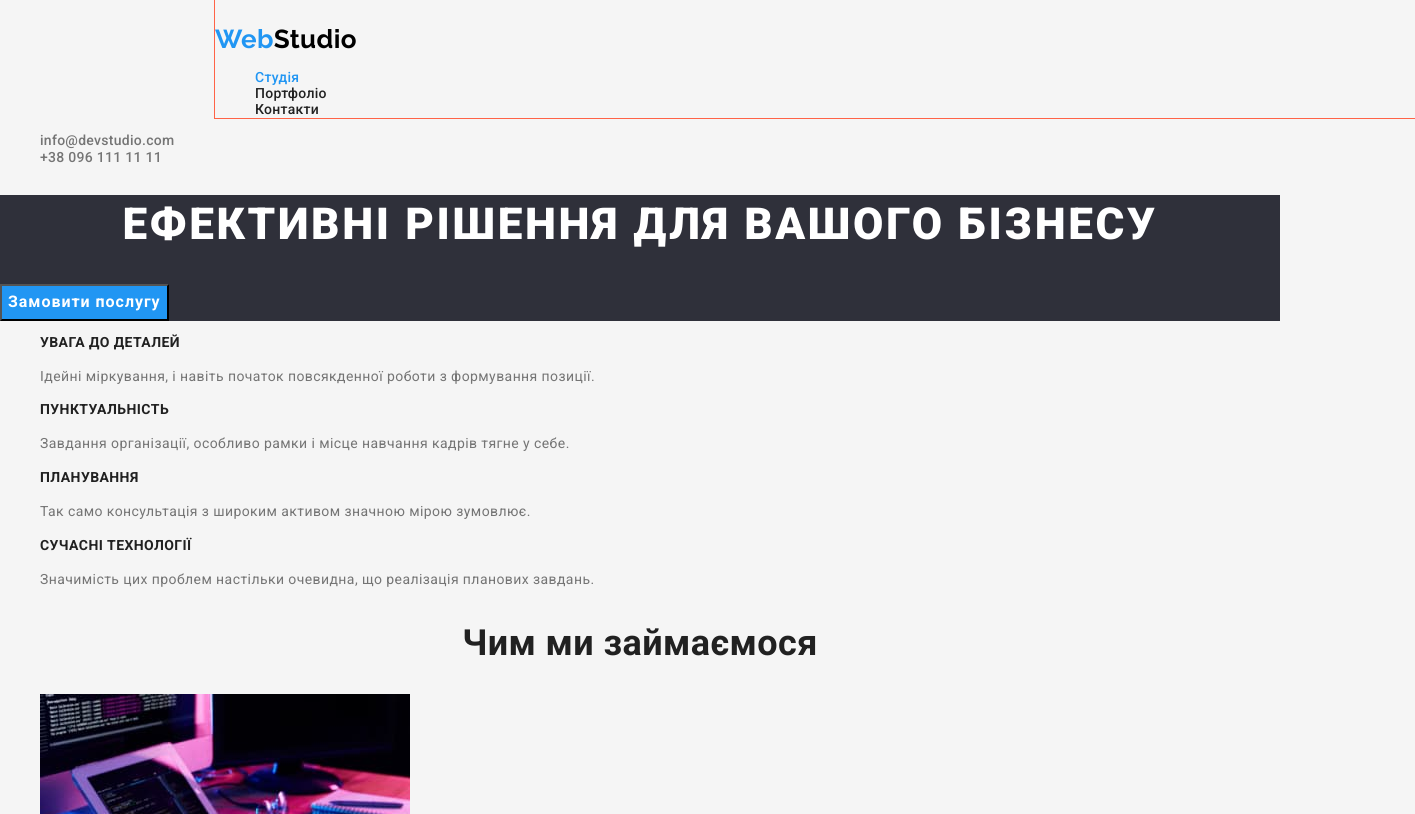
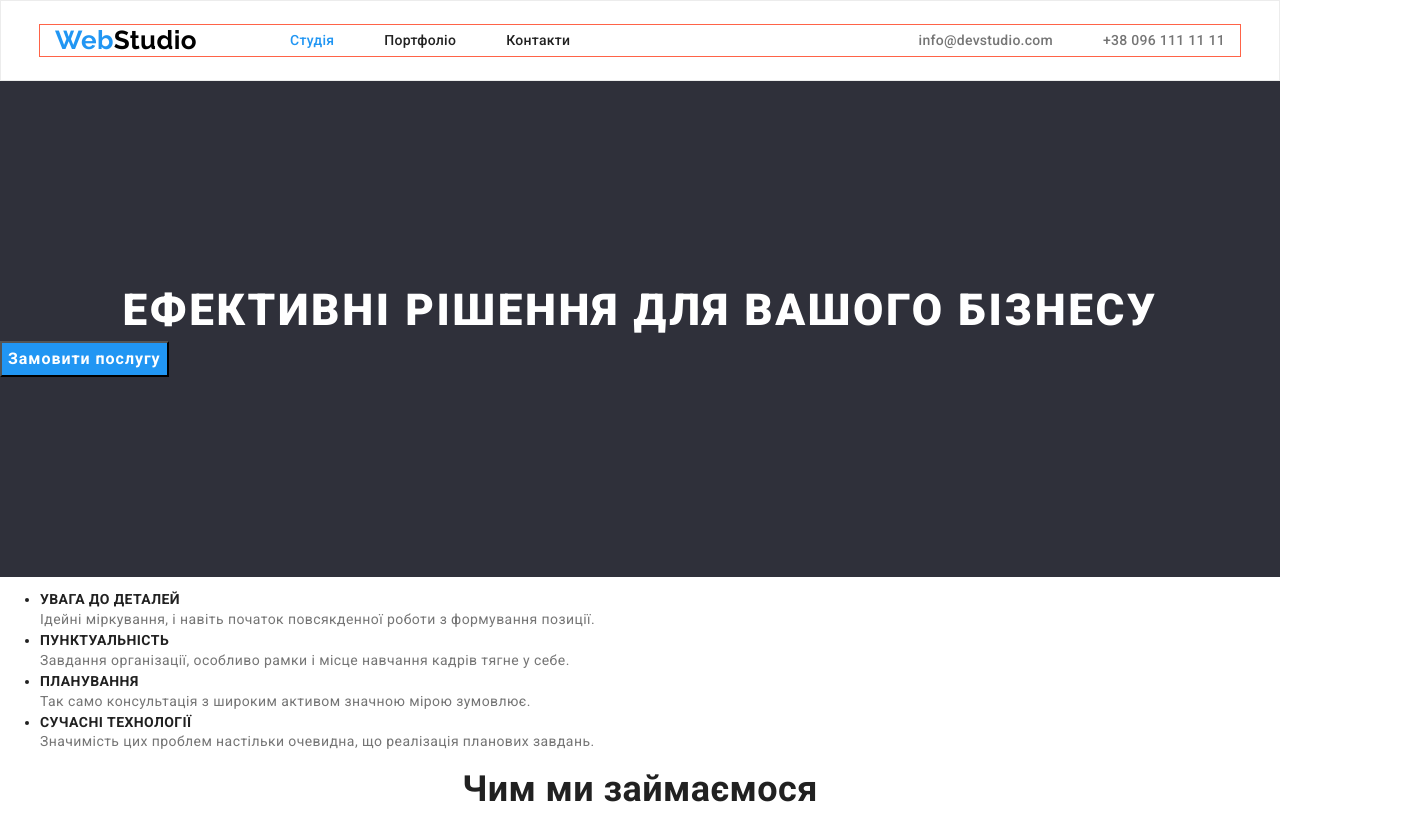
Before and after one commit to makshol/goit-markup-hw-03, a plain HTML site: page index.html in a window 1280 px wide. Shown: the top 814 px of the page, 1415 px wide, since content can reach past the window. Drawn offline with nearby package versions, Linux system fonts and the light colour scheme.

Commit message:
hero start

```diff
--- a/index.html
+++ b/index.html
@@ -15,25 +15,25 @@
     <link rel="stylesheet" href="./styles/styles.css">
   </head>
   <body>
-    <header>
+    <header class="header">
       <div class="container">
-      <nav>
-        <a href="./index.html" class="logo">Web<span class="studio">Studio</span></a>
-        <ul class="site-nav">
-          <li><a href="./index.html" class="link-studio">Студія</a></li>
-          <li><a href="./portfolio.html" class="link">Портфоліо</a></li>
-          <li><a href="" class="link">Контакти</a></li>
+      <nav class="header-nav">
+        <a href="./index.html" class="logo link">Web<span class="studio">Studio</span></a>
+        <ul class="header-nav-list list">
+          <li class="header-nav-item"><a class="header-nav-link link current" href="./index.html" >Студія</a></li>
+          <li class="header-nav-item"><a class="header-nav-link link" href="./portfolio.html" >Портфоліо</a></li>
+          <li class="header-nav-item"><a class="header-nav-link link" href="">Контакти</a></li>
         </ul>
       </nav>
+          <ul class="contact-list list">
+        <li class="contact-item"><a class="contact-link link" href="mailto:info@devstudio.com">info@devstudio.com</a></li>
+        <li class="contact-item"><a class="contact-link link" href="tel:+380961111111">+38 096 111 11 11</a></li>
+      </ul>
     </div>
-      <ul class="site-nav">
-        <li><a href="mailto:info@devstudio.com" class="url-address">info@devstudio.com</a></li>
-        <li><a href="tel:+380961111111" class="url-address">+38 096 111 11 11</a></li>
-      </ul>
     </header>
     <!--Main-->
     <main>
-      <section class="hero">
+      <section class="hero section">
         <h1 class="hero-title">Ефективні рішення для вашого бізнесу</h1>
         <button type="button" class="button">Замовити послугу</button>
       </section>
--- a/styles/styles.css
+++ b/styles/styles.css
@@ -2,14 +2,14 @@
   --primary-text-color: #212121;
   --title-text-color: #212121;
   --undertitle-text-color: #757575;
-    --nav-text-color: #2196F3;
-    --primary-backgroundcolor: #F5F5F5;
-    --secondary-backgroundcolor: #F5F4FA;
-    --button-color: #2196F3;
+  --nav-text-color: #2196f3;
+  --primary-backgroundcolor: #ffffff;
+  --secondary-backgroundcolor: #f5f4fa;
+  --button-color: #2196f3;
   --logo-color: #000000;
-    --hero-text-color: #FFFFFF;
-    --hero-background-color: #2F303A;
-    --picture-background-color:#EEEEEE;
+  --hero-text-color: #ffffff;
+  --hero-background-color: #2f303a;
+  --picture-background-color: #eeeeee;
 }
 body {
   background-color: var(--primary-backgroundcolor);
@@ -24,22 +24,72 @@ html {
   box-sizing: border-box;
 }
 *,
-*::after
+*::after,
 *::before {
   box-sizing: inherit;
+}
+/* Стили для обнуления верхних отступов у элементов */
+h1,
+h2,
+h3,
+h4,
+h5,
+h6,
+p {
+  margin: 0;
+}
+/* Класс для обнуления базовых свойств у списков (ul) */
+.list {
+  list-style: none;
+  padding-left: 0;
+  margin: 0;
+}
+/* Класс для обнуления базовых свойств у ссылок */
+.link {
+  text-decoration: none;
+  color: inherit;
+}
+/* Свойства для корректного отображения картинок */
+img {
+  display: block;
+  max-width: 100%;
+  height: auto;
+}
+/* Свойства для обнуления курсива у address */
+
+address {
+  font-style: normal;
 }
 
 /* utils */
 .container {
   width: 1200px;
-    padding: 15 15px;
-    margin-left: 215px;
-    padding-top: 24px;
-    outline: 1px solid tomato
+  padding: 0 15px;
+  margin: 0 auto;
+  outline: 1px solid tomato;
 }
 
-ul {
-    list-style: none;
+.section-title {
+    font-size: 36px;
+    line-height: 1.17;
+    text-align: center;
+  }
+
+  .section {
+padding-top: 94px;
+padding-bottom: 94px;
+  }
+
+/* header */
+.header {
+    border: 1px solid #ECECEC;
+    padding-top: 24px;
+    padding-bottom: 24px;
+}
+
+.header .container {
+display: flex;
+align-items: center;
 }
 .logo {
   color: var(--nav-text-color);
@@ -47,18 +97,27 @@ font-family: 'Raleway', sans-serif;
   font-weight: 700;
   font-size: 26px;
   line-height: 1.19;
-text-decoration: none
+  text-decoration: none;
+  margin-right: 93px;
 }
 .studio {
   color: var(--logo-color);
-    text-decoration: none
 }
 
 /* site-nav */
 
-.site-nav .link {
+.header-nav {
   display: flex;
   align-items: center;
+  margin-right: auto;
+}
+.header-nav-list {
+  display: flex;
+  gap: 50px;
+  align-items: center;
+}
+
+.header-nav-link {
   color: var(--primary-text-color);
   font-weight: 500;
   line-height: 1.14;
@@ -66,35 +125,36 @@ text-decoration: none
   text-decoration: none;
 }
 
-.link-studio {
+.current {
   color: var(--nav-text-color);
+}
+
+.header-nav-link:hover,
+.header-nav-link:focus,
+.contact-link:hover,
+.contact-link:focus {
+  color: var(--nav-text-color);
+}
+.contact-link {
+  color: var(--undertitle-text-color);
   font-weight: 500;
   line-height: 1.14;
   letter-spacing: 0.02em;
   text-decoration: none;
 }
 
-.site-nav .link:hover,
-.site-nav .link:focus
-{
-color: var(--nav-text-color);
+.contact-list {
+    display: flex;
+    align-items: center;
+    gap: 50px;
 }
-.url-address {
-    color: var(--undertitle-text-color);
-    font-weight: 500;
-        line-height: 1.14;
-    letter-spacing: 0.02em;
-    text-decoration: none;
-}
-.url-address:hover,
-.url-address:focus
-{
-    color: var(--nav-text-color);
-    }
+
 /* Main */
 .hero {
   color: var(--hero-text-color);
-    background-color: #2F303A;
+  background-color: #2f303a;
+  padding-top: 200px;
+  padding-bottom: 200px;
 }
 .hero-title {
   color: var(--hero-text-color);
@@ -109,7 +169,7 @@ text-transform: uppercase;
 .button {
   cursor: pointer;
   color: var(--hero-text-color);
-    background-color:var(--button-color);
+  background-color: var(--button-color);
   font-family: 'Roboto';
   font-weight: 700;
   font-size: 16px;
@@ -123,7 +183,7 @@ letter-spacing: 0.06em;
 .button-all {
   cursor: pointer;
   color: var(--hero-text-color);
-    background-color:var(--button-color);
+  background-color: var(--button-color);
   font-family: 'Roboto';
   font-weight: 700;
   font-size: 16px;
@@ -137,7 +197,7 @@ letter-spacing: 0.06em;
 .button-portfolio {
   cursor: pointer;
   color: var(--primary-text-color);
-    background-color:var(--secondary-backgroundcolor);
+  background-color: var(--secondary-backgroundcolor);
   font-family: 'Roboto';
   font-weight: 500;
   font-size: 16px;
@@ -145,13 +205,12 @@ line-height: 1.88;
   text-align: center;
 }
 .button-portfolio:hover,
-.button-portfolio:focus
-{
+.button-portfolio:focus {
   color: var(--hero-text-color);
   background-color: var(--nav-text-color);
 }
 .image-portfolio {
-    background-color: url(/images/portfolio/our-people.jpg)
+  background-color: url(/images/portfolio/our-people.jpg);
 }
 .advantages-title {
   line-height: 1.14;
@@ -163,11 +222,7 @@ font-size: 14px;
   line-height: 1.71;
 }
 
-.section-title {
-  font-size: 36px;
-line-height: 1.17;
-text-align: center;
-}
+
 .team-section {
   background-color: var(--secondary-backgroundcolor);
 }
@@ -191,7 +246,7 @@ letter-spacing: 0.06em;
 .portfolio-text {
   font-size: 16px;
   line-height: 1.88;
-color:var(--undertitle-text-color);
+  color: var(--undertitle-text-color);
 }
 
 /* footer */
@@ -200,26 +255,21 @@ color:var(--undertitle-text-color);
 }
 .studio-footer {
   color: var(--hero-text-color);
-    font-family: 'Raleway';
-font-weight: 700;
-font-size: 26px;
-line-height: 1.19;
-text-decoration: none
 }
 
 .maps {
-    color:var(--hero-text-color);
+  color: var(--hero-text-color);
   font-style: normal;
   font-weight: 400;
   line-height: 1.71;
-text-decoration: none
+  text-decoration: none;
 }
 .mail-footer {
   color: rgba(255, 255, 255, 0.6);
   font-style: normal;
   font-weight: 400;
   line-height: 1.71;
-text-decoration: none
+  text-decoration: none;
 }
 
 .tel-footer {
@@ -227,11 +277,11 @@ text-decoration: none
   font-style: normal;
   font-weight: 400;
   line-height: 24px;
-text-decoration: none
+  text-decoration: none;
 }
 .mail-footer:hover,
 .mail-footer:focus {
-    color: var(--nav-text-color)
+  color: var(--nav-text-color);
 }
 .tel-footer:hover,
 .tel-footer:focus {
```
Lines whose indentation alone changed are shown as unchanged.
